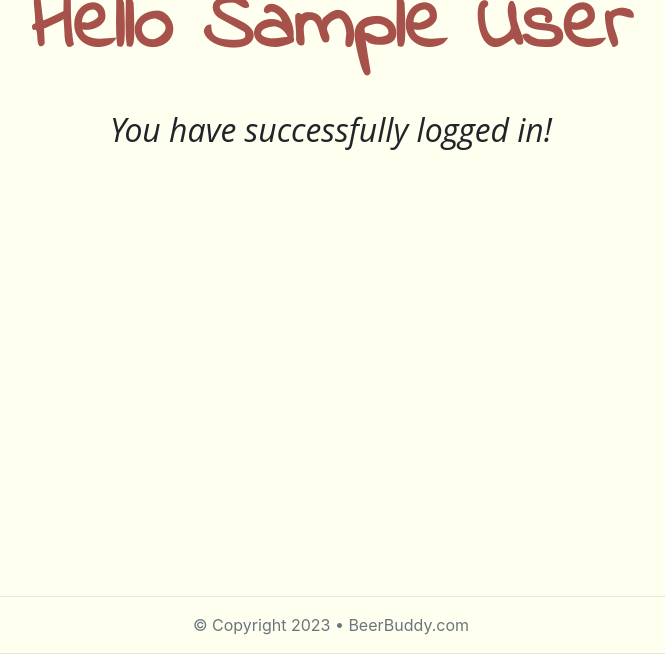
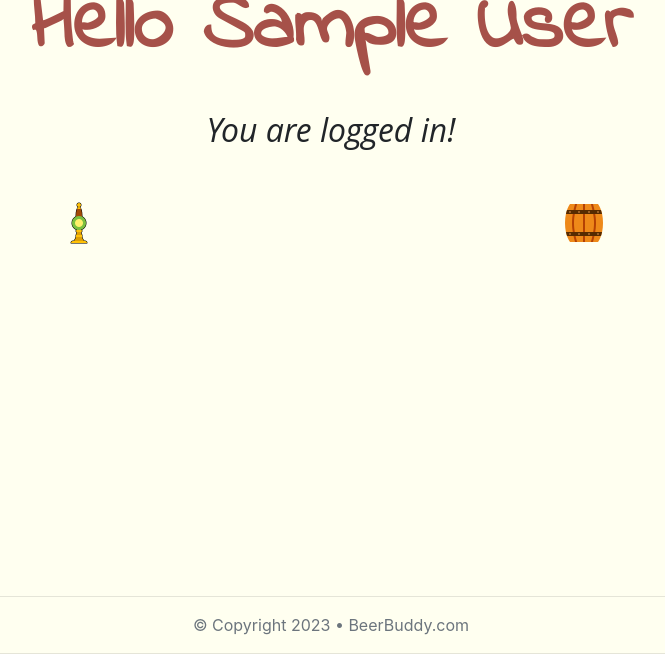
Before and after one commit to Sofievdabeele/beerbuddy, a Laravel app: page /profile in a window 1280 px wide. Shown: the part 170-824 px from the top of the page, without its empty margins (309-974 px from the left). Run offline with Laravel 10, Linux system fonts and the light colour scheme; the visitor is signed in with stand-in values (Sample User, id 1); style sheets or scripts are compiled from the project's sources.

Commit message:
Add styling to Profile blade

```diff
--- a/laravel-and-beyond/resources/css/app.css
+++ b/laravel-and-beyond/resources/css/app.css
@@ -133,5 +133,13 @@ form{
 }
 .danger{
     color: #F2CB05;
+}
+.profile-links{
+    margin: 50px;
+    display: flex;
+    justify-content: space-around;
 
 }
+.profile-link:hover{
+    transform: scale(1.1);
+}
--- a/laravel-and-beyond/resources/views/user/profile.blade.php
+++ b/laravel-and-beyond/resources/views/user/profile.blade.php
@@ -2,6 +2,10 @@
 @section('content')
 <div class="container">
 <h1>Hello {{ Auth::user()->name }}</h1>
-<h2>You have successfully logged in!</h2>
+<h2>You are logged in!</h2>
+<div class="profile-links">
+    <a class="profile-link" href="{{route('create')}}"><img src="{{asset("./Images/beerpump.png")}}" alt="beer pump"></a>
+    <a class="profile-link" href="{{route('new-beers')}}"><img src="{{asset("./Images/woodenbeer.png")}}" alt="beer barrel"></a>
+</div>
 </div>
 @endsection
```
Also changed, not shown: laravel-and-beyond/public/Images/beerpump.png (added), laravel-and-beyond/public/Images/woodenbeer.png (added).
